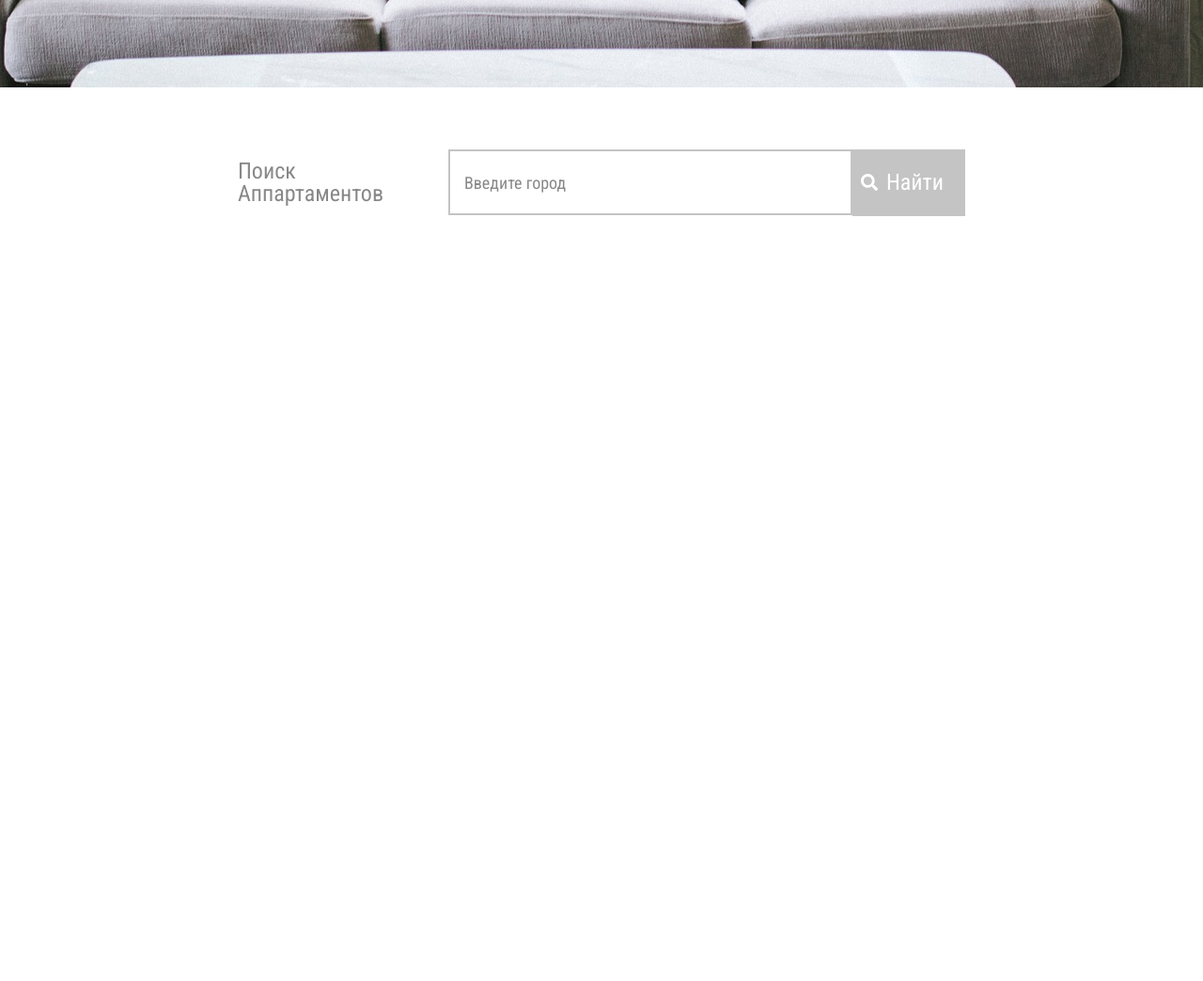
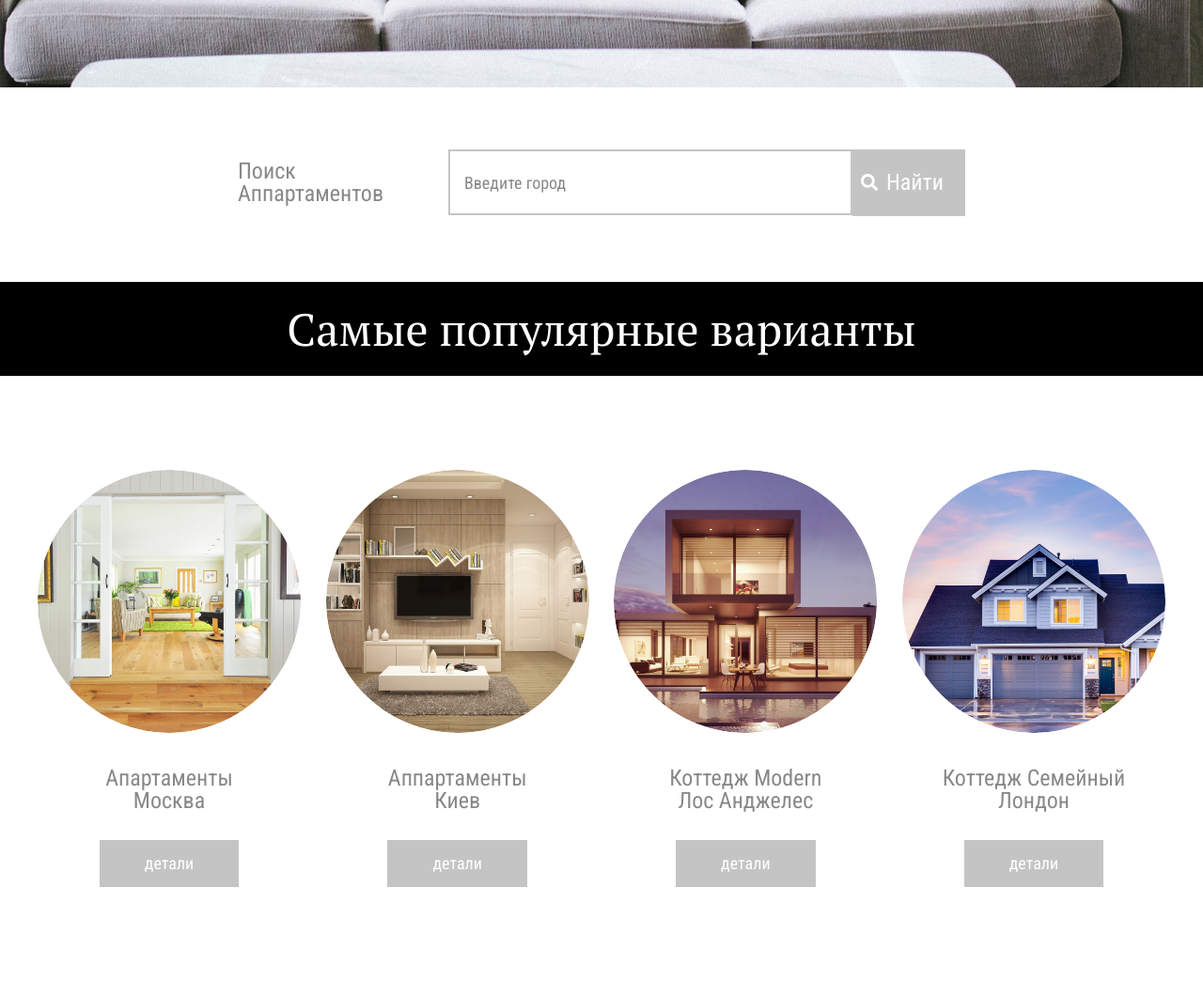
Before and after one commit to shock-dev/to2rent, a website: page app/index.html in a window 1280 px wide. Shown: the part 907-1951 px from the top of the page at 94% size. Before the commit the page ends 1207 px from the top, so only its background shows below. Drawn offline with nearby package versions, Linux system fonts and the light colour scheme.

Commit message:
#Added: Popular section

```diff
--- a/app/index.html
+++ b/app/index.html
@@ -45,6 +45,42 @@
       </div>
   </section>
 
+  <section class="popular">
+    <h3 class="popular__title">Самые популярные варианты</h3>
+
+    <div class="container">
+      <div class="popular__inner">
+        <div class="popular__item">
+          <img class="popular__img" src="img/popular-1.jpg" alt="">
+          <h5 class="popular__item-title">Апартаменты<br/>
+            Москва</h5>
+          <a class="popular__item-link" href="#">детали</a>
+        </div>
+
+        <div class="popular__item">
+          <img class="popular__img" src="img/popular-2.jpg" alt="">
+          <h5 class="popular__item-title">Аппартаменты<br>
+            Киев</h5>
+          <a class="popular__item-link" href="#">детали</a>
+        </div>
+
+        <div class="popular__item">
+          <img class="popular__img" src="img/popular-3.jpg" alt="">
+          <h5 class="popular__item-title">Коттедж Modern<br>
+            Лос Анджелес</h5>
+          <a class="popular__item-link" href="#">детали</a>
+        </div>
+
+        <div class="popular__item">
+          <img class="popular__img" src="img/popular-4.jpg" alt="">
+          <h5 class="popular__item-title">Коттедж Семейный<br>
+            Лондон</h5>
+          <a class="popular__item-link" href="#">детали</a>
+        </div>
+      </div>
+    </div>
+  </section>
+
   <script src="https://ajax.googleapis.com/ajax/libs/jquery/3.4.1/jquery.min.js"></script>
   <script src="js/libs.min.js"></script>
   <script src="js/main.js"></script>
--- a/app/scss/_global.scss
+++ b/app/scss/_global.scss
@@ -45,3 +45,9 @@ h6 {
   margin: 0;
   padding: 0;
 }
+
+.container {
+  max-width: 1230px;
+  padding: 0 15px;
+  margin: 0 auto;
+}
--- a/app/scss/style.scss
+++ b/app/scss/style.scss
@@ -138,6 +138,47 @@
   }
 }
 
+.popular {
+  text-align: center;
+
+  &__title {
+    font-family: PT Serif;
+    background-color: #000;
+    color: #fff;
+    font-weight: 400;
+    font-size: 48px;
+    line-height: 64px;
+    padding: 18px 15px;
+  }
+
+  &__inner {
+    display: flex;
+    justify-content: space-between;
+    padding: 100px 0;
+  }
+
+  &__img {
+    width: 280px;
+    height: 280px;
+    border-radius: 50%;
+    object-fit: cover;
+  }
+
+  &__item-title {
+    font-weight: normal;
+    font-size: 24px;
+    line-height: 24px;
+    color: #888888;
+    padding: 30px 10px;
+  }
+
+  &__item-link {
+    background: #C4C4C4;
+    color: #fff;
+    padding: 13px 48px;
+  }
+}
+
 
 
 @import "media";
```
Also changed, not shown: app/css/style.min.css, app/img/popular-1.jpg (added), app/img/popular-2.jpg (added), app/img/popular-3.jpg (added), app/img/popular-4.jpg (added).
